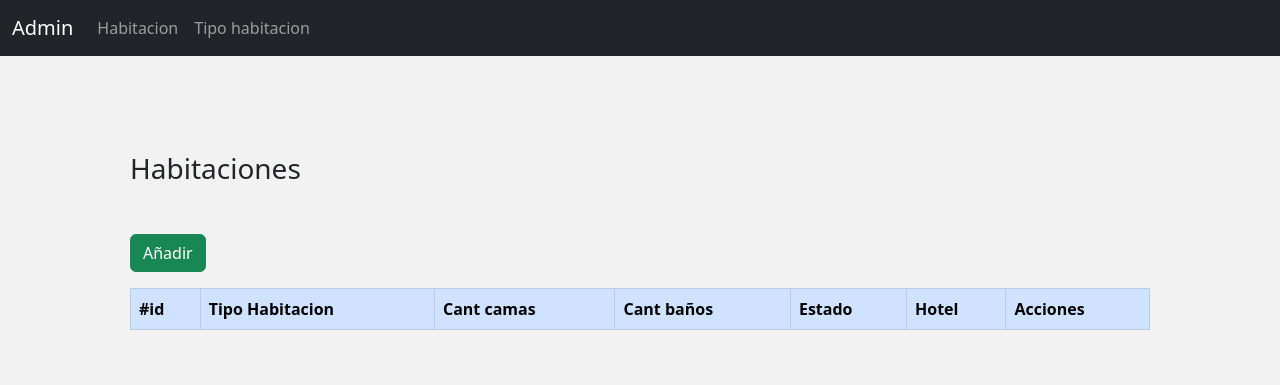
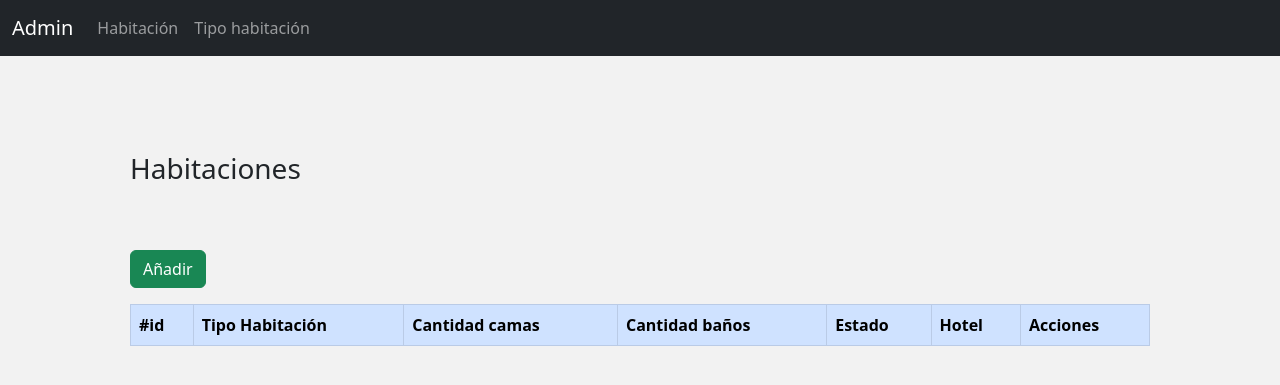
Before and after one commit to JuanZweifel/veranumIng, a Django app: page /habitacion in a window 1280 px wide. Shown: the top 385 px of the page. Run offline with Django 4.2, Linux system fonts and the light colour scheme; data that the repository does not hold is empty.

Commit message:
modificaciones

```diff
--- a/app/templates/app/base_tipo.html
+++ b/app/templates/app/base_tipo.html
@@ -32,10 +32,10 @@
                 <div class="collapse navbar-collapse" id="collapsibleNavbar">
                     <ul class="navbar-nav">
                         <li class="nav-item">
-                            <a class="nav-link" href="{% url 'habitacion' %}">Habitacion</a>
+                            <a class="nav-link" href="{% url 'habitacion' %}">Habitación</a>
                         </li>
                         <li class="nav-item">
-                            <a class="nav-link" href="{% url 'tipo_habitacion' %}">Tipo habitacion</a>
+                            <a class="nav-link" href="{% url 'tipo_habitacion' %}">Tipo habitación</a>
                         </li>
                     </ul>
                 </div>
--- a/app/templates/app/habitacion.html
+++ b/app/templates/app/habitacion.html
@@ -11,15 +11,15 @@
     <div class="row justify-content-center align-items-center g-2 p-5">
         <div class="col-sm-12">
             <h3 class="m-auto mb-5 mt-5">Habitaciones</h3>
-            <a href="{% url 'habitacion_add' %}" role="button" class="btn btn-success mb-3">Añadir</a>
+            <a href="{% url 'habitacion_add' %}" role="button" class="btn btn-success mt-3 ml-3 mb-3">Añadir</a>
             <div class="table-responsive">
             <table class="table w-100 table-striped table-bordered">
                 <thead class="table-primary">
                 <tr>
                     <th scope="col">#id</th>
-                    <th scope="col">Tipo Habitacion</th>
-                    <th scope="col">Cant camas</th>
-                    <th scope="col">Cant baños</th>
+                    <th scope="col">Tipo Habitación</th>
+                    <th scope="col">Cantidad camas</th>
+                    <th scope="col">Cantidad baños</th>
                     <th scope="col">Estado</th>
                     <th scope="col">Hotel</th>
                     <th scope="col">Acciones</th>
--- a/app/templates/app/habitacion_delete.html
+++ b/app/templates/app/habitacion_delete.html
@@ -7,12 +7,12 @@
 <div class="row">
     <div class="col-sm-2"></div>
     <div class="col-sm-6">
-        <h3>Eliminar Habitacion</h3>
+        <h3>Eliminar Habitación</h3>
 
         <form action="" method="post" enctype="multipart/form-data">
             {% csrf_token %}
             <div class="alert alert-danger">
-                <strong>ADVERTENCIA!</strong> Esta seguro que desea eliminar a
+                <strong>ADVERTENCIA!</strong> Esta seguro que desea eliminar la habitación numero
                 <h1>{{habi.id_habitacion}} </h6>
             </div>
             <div>
--- a/app/templates/app/habitacion_modificar.html
+++ b/app/templates/app/habitacion_modificar.html
@@ -1,14 +1,14 @@
 {% extends 'app/base_tipo.html' %}
 {% load crispy_forms_tags %}
 
-{% block titulo %}Modificar habitacion{% endblock titulo %}
+{% block titulo %}Modificar habitación{% endblock titulo %}
 
 {% block contenido %}
 
 <div class="row">
     <div class="col-sm-4"></div>
     <div class="col-sm-4">
-        <h3>Modificar habitacion</h3>
+        <h3>Modificar habitación</h3>
         <form action="" method="post" enctype="multipart/form-data">
             {% csrf_token %}
             {{form | crispy }}
--- a/app/templates/app/tipo_habitacion.html
+++ b/app/templates/app/tipo_habitacion.html
@@ -1,11 +1,11 @@
 {% extends 'app/base_tipo.html' %}
-{% block titulo %}Tipo de habitacion{% endblock titulo %}
+{% block titulo %}Tipo de habitación{% endblock titulo %}
 {% block contenido %}
 <div class="container">
     <div class="row justify-content-center align-items-center g-2 p-5">
         <div class="col-12">
 
-            <h3 class="mt-5">Tipos de habitacion</h3>
+            <h3 class="mt-5">Tipos de habitación</h3>
             <a style="all: unset" href={% url 'tipo_habitacion_add' %}><button type="button"
                 class="btn btn-success mt-5 mb-3">Añadir</button></a>
 
--- a/app/templates/app/tipo_habitacion_add.html
+++ b/app/templates/app/tipo_habitacion_add.html
@@ -5,6 +5,7 @@
 
 {% block contenido %}
 <div class="p-5">
+    <h3>Añadir Tipo habitacion</h3>
     <form action="" method="post">
         {% csrf_token %}
         {{form|crispy}}
--- a/app/templates/app/tipo_habitacion_delete.html
+++ b/app/templates/app/tipo_habitacion_delete.html
@@ -7,21 +7,21 @@
 <div class="row">
     <div class="col-sm-2"></div>
     <div class="col-sm-6">
-        <h3>Eliminar Tipo Habitacion</h3>
+        <h3>Eliminar Tipo Habitación</h3>
 
         <form action="" method="post" enctype="multipart/form-data">
             {% csrf_token %}
             {% if habi %}
             <div class="alert alert-warning">
                 <strong>No es posible eliminar</strong>
-                <p>Esta Tipo de habitacion tiene habitaciones asociadas, elimine primero las habitaciones asociadas</p>
+                <p>Elimine primero las habitaciones asociadas</p>
             </div>
             <div>
                 <a href="{% url 'tipo_habitacion' %}" class="btn btn-primary text-light btn-lg">Volver</a>
             </div>
             {% else %}
             <div class="alert alert-danger">
-                <strong>ADVERTENCIA!</strong> Esta seguro que desea eliminar a
+                <strong>ADVERTENCIA!</strong> Esta seguro que desea eliminar a la habitación
                 <h1>{{tipo_habitacion.nom_tipo}} </h6>
             </div>
             <div>
--- a/veranumIng/settings.py
+++ b/veranumIng/settings.py
@@ -40,6 +40,7 @@ INSTALLED_APPS = [
     'app',
     "crispy_forms",
     "crispy_bootstrap5",
+    "django.contrib.humanize"
 ]
 
 CRISPY_ALLOWED_TEMPLATE_PACKS = "bootstrap5"
```
Also changed, not shown: app/models.py (+13 -7 lines).
